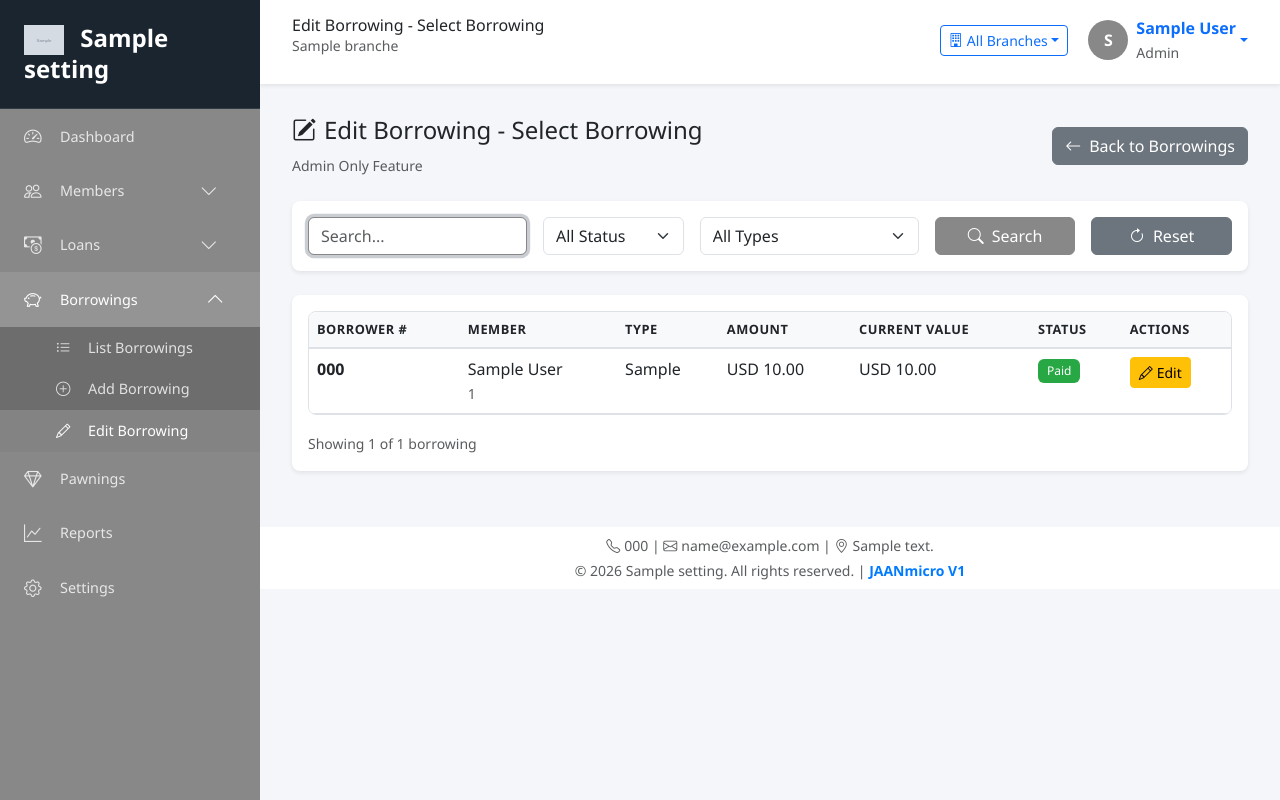
After one commit to VindiPerera/JaanMicro, a Flask app: page /borrower/edit-investment-select in a window 1280 px wide. The commit adds this page. Run offline with Flask 3, Linux system fonts and the light colour scheme; a user stored in the database is signed in; tables that the repository leaves empty hold one stand-in row (values such as "Sample post"); grey boxes marked "Sample" are stand-in pictures; some libraries are stand-ins or nearby versions.

Commit message:
Add edit option to the borrowings

```diff
--- a/app/investments/routes.py
+++ b/app/investments/routes.py
@@ -7,7 +7,7 @@ from app import db
 from app.investments import investments_bp
 from app.models import Investment, InvestmentTransaction, Customer, ActivityLog, SystemSettings
 from app.investments.forms import InvestmentForm, InvestmentTransactionForm
-from app.utils.decorators import permission_required
+from app.utils.decorators import permission_required, admin_required
 from app.utils.helpers import generate_investment_number, get_current_branch_id, should_filter_by_branch, get_branch_filter_for_query
 
 @investments_bp.route('/')
@@ -257,3 +257,155 @@ def add_transaction(id):
                          title=f'Add Transaction: {investment.investment_number}',
                          form=form,
                          investment=investment)
+
+@investments_bp.route('/edit-investment-select')
+@login_required
+@admin_required
+def edit_investment_select():
+    """Select borrower to edit (Admin only)"""
+    page = request.args.get('page', 1, type=int)
+    search = request.args.get('search', '')
+    status = request.args.get('status', '')
+    investment_type = request.args.get('investment_type', '')
+
+    query = Investment.query
+
+    # Filter by accessible branches
+    branch_filter = get_branch_filter_for_query(Investment.branch_id)
+    if branch_filter is not None:
+        query = query.filter(branch_filter)
+
+    if search:
+        query = query.join(Customer).filter(
+            db.or_(
+                Investment.investment_number.ilike(f'%{search}%'),
+                Customer.full_name.ilike(f'%{search}%'),
+                Customer.customer_id.ilike(f'%{search}%')
+            )
+        )
+
+    if status:
+        query = query.filter_by(status=status)
+
+    if investment_type:
+        query = query.filter_by(investment_type=investment_type)
+
+    investments = query.order_by(Investment.created_at.desc()).paginate(
+        page=page, per_page=current_app.config['ITEMS_PER_PAGE'], error_out=False
+    )
+
+    return render_template('investments/edit_select.html',
+                         title='Edit Borrowing - Select Borrowing',
+                         investments=investments,
+                         search=search,
+                         status=status,
+                         investment_type=investment_type)
+
+@investments_bp.route('/<int:id>/edit', methods=['GET', 'POST'])
+@login_required
+@admin_required
+def edit_investment(id):
+    """Edit borrower (Admin only)"""
+    investment = Investment.query.get_or_404(id)
+
+    # Check branch access
+    from app.utils.helpers import get_user_accessible_branch_ids
+    accessible_branch_ids = get_user_accessible_branch_ids()
+    if accessible_branch_ids and investment.branch_id not in accessible_branch_ids:
+        flash('Access denied: Borrowing not found in accessible branches.', 'danger')
+        return redirect(url_for('investments.list_investments'))
+
+    form = InvestmentForm()
+    settings = SystemSettings.get_settings()
+
+    # Get customers for dropdown
+    customer_query = Customer.query.filter_by(status='active', kyc_verified=True)
+
+    # Apply branch filtering
+    customer_branch_filter = get_branch_filter_for_query(Customer.branch_id)
+    if customer_branch_filter is not None:
+        customer_query = customer_query.filter(customer_branch_filter)
+
+    customers = customer_query.order_by(Customer.full_name).all()
+    if investment.customer not in customers:
+        customers.append(investment.customer)
+
+    form.customer_id.choices = [(0, 'Select Customer')] + [(c.id, f'{c.customer_id} - {c.full_name}') for c in customers]
+
+    if request.method == 'GET':
+        # Pre-fill data
+        form.customer_id.data = investment.customer_id
+        form.investment_type.data = investment.investment_type
+        form.principal_amount.data = investment.principal_amount
+        form.interest_rate.data = investment.interest_rate
+        form.duration_months.data = investment.duration_months
+        form.start_date.data = investment.start_date
+        form.installment_amount.data = investment.installment_amount
+        form.installment_frequency.data = investment.installment_frequency
+        form.notes.data = investment.notes
+
+    if form.validate_on_submit():
+        if form.customer_id.data == 0:
+            flash('Please select a customer!', 'error')
+            return render_template('investments/edit.html', title='Edit Borrower', form=form, investment=investment)
+
+        # Get customer to determine branch
+        customer = Customer.query.get(form.customer_id.data)
+        if not customer:
+            flash('Customer not found!', 'error')
+            return render_template('investments/edit.html', title='Edit Borrower', form=form, investment=investment)
+
+        if not customer.branch_id:
+            flash('Customer does not have a valid branch assigned!', 'error')
+            return render_template('investments/edit.html', title='Edit Borrower', form=form, investment=investment)
+
+        # Calculate maturity amount
+        if form.duration_months.data:
+            from decimal import Decimal, ROUND_HALF_UP
+
+            principal = Decimal(str(form.principal_amount.data))
+            interest_rate = Decimal(str(form.interest_rate.data))
+            duration = Decimal(str(form.duration_months.data))
+
+            interest = principal * interest_rate * duration / (Decimal('12') * Decimal('100'))
+            maturity_amount = principal + interest
+            maturity_amount = float(maturity_amount.quantize(Decimal('0.01'), rounding=ROUND_HALF_UP))
+        else:
+            maturity_amount = form.principal_amount.data
+
+        maturity_date = None
+        if form.duration_months.data:
+            maturity_date = form.start_date.data + relativedelta(months=form.duration_months.data)
+
+        amount_diff = form.principal_amount.data - investment.principal_amount
+        investment.current_amount += amount_diff
+
+        investment.customer_id = form.customer_id.data
+        investment.branch_id = customer.branch_id
+        investment.investment_type = form.investment_type.data
+        investment.principal_amount = form.principal_amount.data
+        investment.interest_rate = form.interest_rate.data
+        investment.duration_months = form.duration_months.data
+        investment.maturity_amount = maturity_amount
+        investment.start_date = form.start_date.data
+        investment.maturity_date = maturity_date
+        investment.installment_amount = form.installment_amount.data
+        investment.installment_frequency = form.installment_frequency.data
+        investment.notes = form.notes.data
+
+        # Log activity
+        log = ActivityLog(
+            user_id=current_user.id,
+            action='edit_investment',
+            entity_type='investment',
+            entity_id=investment.id,
+            description=f'Edited borrowing: {investment.investment_number}',
+            ip_address=request.remote_addr
+        )
+        db.session.add(log)
+        db.session.commit()
+
+        flash(f'Borrower {investment.investment_number} updated successfully!', 'success')
+        return redirect(url_for('investments.view_investment', id=investment.id))
+
+    return render_template('investments/edit.html', title='Edit Borrower', form=form, investment=investment)
--- a/app/templates/base.html
+++ b/app/templates/base.html
@@ -680,11 +680,19 @@
             {% endif %}
 
             {% if current_user.has_permission('manage_investments') %}
-            <li>
-                <a href="{{ url_for('investments.list_investments') }}" class="{% if 'investments' in request.endpoint %}active{% endif %}">
+            <li class="dropdown">
+                <a href="#" class="{% if 'investments' in request.endpoint %}active{% endif %}" data-bs-toggle="collapse" data-bs-target="#borrowingsSubmenu" aria-expanded="{% if 'investments' in request.endpoint %}true{% else %}false{% endif %}">
                     <i class="bi bi-piggy-bank"></i>
                     <span>Borrowings</span>
+                    <i class="bi bi-chevron-down ms-auto"></i>
                 </a>
+                <ul class="collapse submenu{% if 'investments' in request.endpoint %} show{% endif %}" id="borrowingsSubmenu">
+                    <li><a href="{{ url_for('investments.list_investments') }}"><i class="bi bi-list-ul"></i> List Borrowings</a></li>
+                    <li><a href="{{ url_for('investments.add_investment') }}"><i class="bi bi-plus-circle"></i> Add Borrowing</a></li>
+                    {% if current_user.role == 'admin' %}
+                    <li><a href="{{ url_for('investments.edit_investment_select') }}"><i class="bi bi-pencil"></i> Edit Borrowing</a></li>
+                    {% endif %}
+                </ul>
             </li>
             {% endif %}
 
--- /dev/null
+++ b/app/templates/investments/edit_select.html
@@ -0,0 +1,151 @@
+{% extends "base.html" %}
+
+{% block content %}
+<div class="d-flex flex-column flex-md-row justify-content-between align-items-start align-items-md-center mb-4">
+    <div class="mb-3 mb-md-0">
+        <h4><i class="bi bi-pencil-square me-2"></i>Edit Borrowing - Select Borrowing</h4>
+        <p class="text-muted mb-0"><small>Admin Only Feature</small></p>
+    </div>
+    <div>
+        <a href="{{ url_for('investments.list_investments') }}" class="btn btn-secondary">
+            <i class="bi bi-arrow-left me-2"></i>Back to Borrowings
+        </a>
+    </div>
+</div>
+
+<!-- Search and Filter -->
+<div class="card mb-4">
+    <div class="card-body">
+        <form method="GET" action="" class="row g-3">
+            <div class="col-md-3">
+                <input type="text" name="search" class="form-control" placeholder="Search..." value="{{ search }}" autofocus>
+            </div>
+            <div class="col-md-2">
+                <select name="status" class="form-select">
+                    <option value="">All Status</option>
+                    <option value="active" {% if status == 'active' %}selected{% endif %}>Active</option>
+                    <option value="matured" {% if status == 'matured' %}selected{% endif %}>Matured</option>
+                    <option value="closed" {% if status == 'closed' %}selected{% endif %}>Closed</option>
+                </select>
+            </div>
+            <div class="col-md-3">
+                <select name="investment_type" class="form-select">
+                    <option value="">All Types</option>
+                    <option value="savings" {% if investment_type == 'savings' %}selected{% endif %}>Savings Account</option>
+                    <option value="recurring_deposit" {% if investment_type == 'recurring_deposit' %}selected{% endif %}>Recurring Deposit</option>
+                    <option value="other" {% if investment_type == 'other' %}selected{% endif %}>Other</option>
+                </select>
+            </div>
+            <div class="col-md-2">
+                <button type="submit" class="btn btn-primary w-100">
+                    <i class="bi bi-search me-2"></i>Search
+                </button>
+            </div>
+            <div class="col-md-2">
+                <a href="{{ url_for('investments.edit_investment_select') }}" class="btn btn-secondary w-100">
+                    <i class="bi bi-arrow-clockwise me-2"></i>Reset
+                </a>
+            </div>
+        </form>
+    </div>
+</div>
+
+<!-- Investments Table -->
+<div class="card">
+    <div class="card-body">
+        <div class="table-scroll-container">
+            <table class="table table-hover">
+                <thead>
+                    <tr>
+                        <th>Borrower #</th>
+                        <th>Member</th>
+                        <th>Type</th>
+                        <th>Amount</th>
+                        <th>Current Value</th>
+                        <th>Status</th>
+                        <th>Actions</th>
+                    </tr>
+                </thead>
+                <tbody>
+                    {% for investment in investments.items %}
+                    <tr>
+                        <td><strong>{{ investment.investment_number }}</strong></td>
+                        <td>
+                            {{ investment.customer.full_name }}<br>
+                            <small class="text-muted">{{ investment.customer.customer_id }}</small>
+                        </td>
+                        <td>{{ investment.investment_type|replace('_', ' ')|title }}</td>
+                        <td>{{ system_settings.currency_symbol }} {{ "%.2f"|format(investment.principal_amount|float) }}</td>
+                        <td>{{ system_settings.currency_symbol }} {{ "%.2f"|format(investment.current_amount|float) if investment.current_amount else '0.00' }}</td>
+                        <td><span class="badge status-{{ investment.status }}">{{ investment.status|title }}</span></td>
+                        <td>
+                            <a href="{{ url_for('investments.edit_investment', id=investment.id) }}" class="btn btn-sm btn-warning">
+                                <i class="bi bi-pencil me-1"></i>Edit
+                            </a>
+                        </td>
+                    </tr>
+                    {% else %}
+                    <tr><td colspan="7" class="text-center text-muted">No borrowings found. Try searching with different keywords.</td></tr>
+                    {% endfor %}
+                </tbody>
+            </table>
+        </div>
+
+        <!-- Pagination -->
+        {% if investments.pages > 1 %}
+        <nav aria-label="Page navigation" class="mt-3">
+            <!-- Desktop Pagination -->
+            <ul class="pagination justify-content-center d-none d-md-flex">
+                {% if investments.has_prev %}
+                <li class="page-item"><a class="page-link" href="?page={{ investments.prev_num }}&search={{ search }}&status={{ status }}&investment_type={{ investment_type }}">Previous</a></li>
+                {% endif %}
+
+                {% for page_num in investments.iter_pages(left_edge=1, right_edge=1, left_current=1, right_current=2) %}
+                    {% if page_num %}
+                        <li class="page-item {% if page_num == investments.page %}active{% endif %}">
+                            <a class="page-link" href="?page={{ page_num }}&search={{ search }}&status={{ status }}&investment_type={{ investment_type }}">{{ page_num }}</a>
+                        </li>
+                    {% else %}
+                        <li class="page-item disabled"><span class="page-link">...</span></li>
+                    {% endif %}
+                {% endfor %}
+
+                {% if investments.has_next %}
+                <li class="page-item"><a class="page-link" href="?page={{ investments.next_num }}&search={{ search }}&status={{ status }}&investment_type={{ investment_type }}">Next</a></li>
+                {% endif %}
+            </ul>
+
+            <!-- Mobile Pagination -->
+            <div class="d-md-none">
+                <div class="d-flex justify-content-between align-items-center">
+                    <a href="?page={{ investments.prev_num if investments.has_prev else investments.page }}&search={{ search }}&status={{ status }}&investment_type={{ investment_type }}"
+                       class="btn btn-outline-primary {% if not investments.has_prev %}disabled{% endif %}">
+                        <i class="bi bi-chevron-left"></i> Prev
+                    </a>
+
+                    <div class="text-center">
+                        <small class="text-muted">Page {{ investments.page }} of {{ investments.pages }}</small>
+                        <br>
+                        <select class="form-select form-select-sm d-inline-block w-auto mt-1" onchange="window.location.href='?page='+this.value+'&search={{ search }}&status={{ status }}&investment_type={{ investment_type }}'">
+                            {% for page_num in range(1, investments.pages + 1) %}
+                            <option value="{{ page_num }}" {% if page_num == investments.page %}selected{% endif %}>{{ page_num }}</option>
+                            {% endfor %}
+                        </select>
+                    </div>
+
+                    <a href="?page={{ investments.next_num if investments.has_next else investments.page }}&search={{ search }}&status={{ status }}&investment_type={{ investment_type }}"
+                       class="btn btn-outline-primary {% if not investments.has_next %}disabled{% endif %}">
+                        Next <i class="bi bi-chevron-right"></i>
+                    </a>
+                </div>
+            </div>
+        </nav>
+        {% endif %}
+
+        <!-- Summary -->
+        <div class="mt-3">
+            <small class="text-muted">Showing {{ investments.items|length }} of {{ investments.total }} borrowing{{ 's' if investments.total != 1 else '' }}</small>
+        </div>
+    </div>
+</div>
+{% endblock %}
--- a/app/templates/investments/view.html
+++ b/app/templates/investments/view.html
@@ -7,6 +7,11 @@
         {% if investment.status == 'active' %}
         <a href="{{ url_for('investments.add_transaction', id=investment.id) }}" class="btn btn-success">
             <i class="bi bi-plus-circle me-2"></i>Add Transaction
+        </a>
+        {% endif %}
+        {% if current_user.role == 'admin' %}
+        <a href="{{ url_for('investments.edit_investment', id=investment.id) }}" class="btn btn-warning">
+            <i class="bi bi-pencil me-2"></i>Edit
         </a>
         {% endif %}
         <a href="{{ url_for('investments.list_investments') }}" class="btn btn-secondary">
```
Also changed, not shown: app/templates/investments/edit.html (added, +109 -0 lines).
